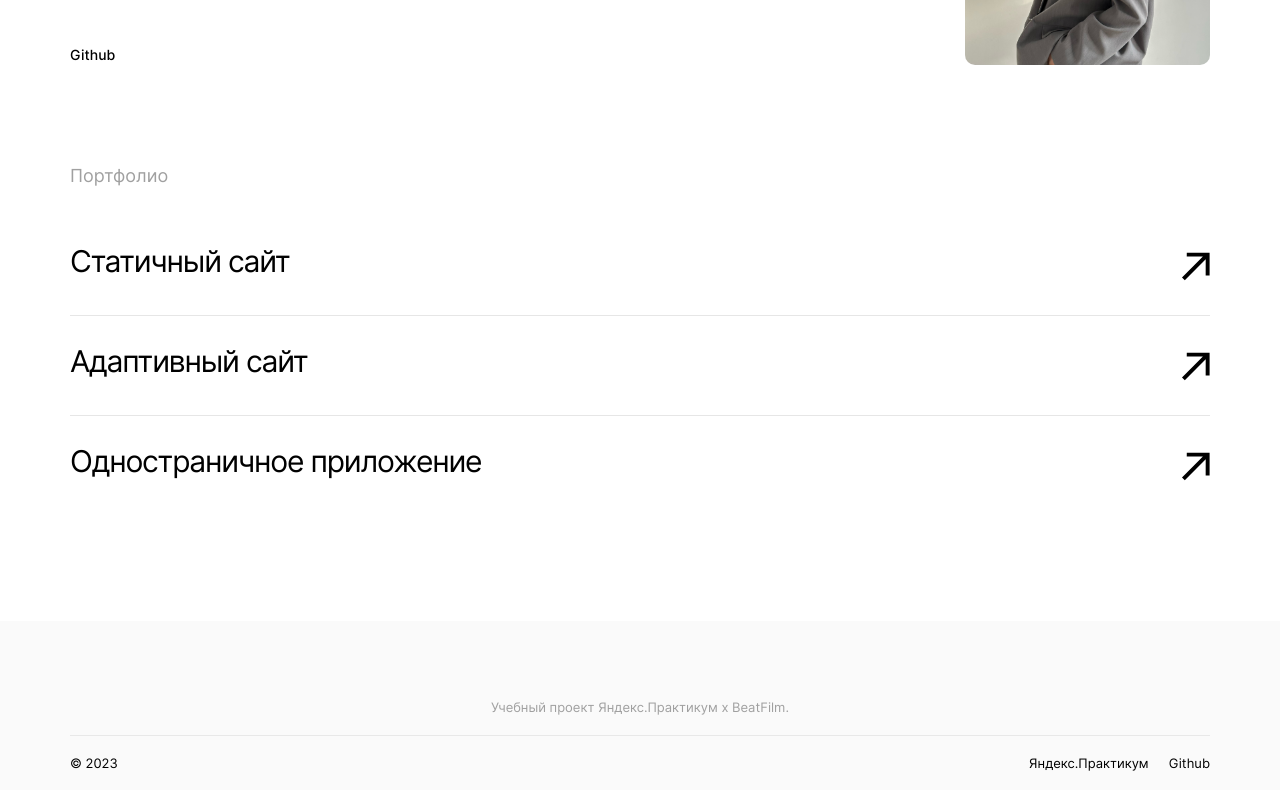
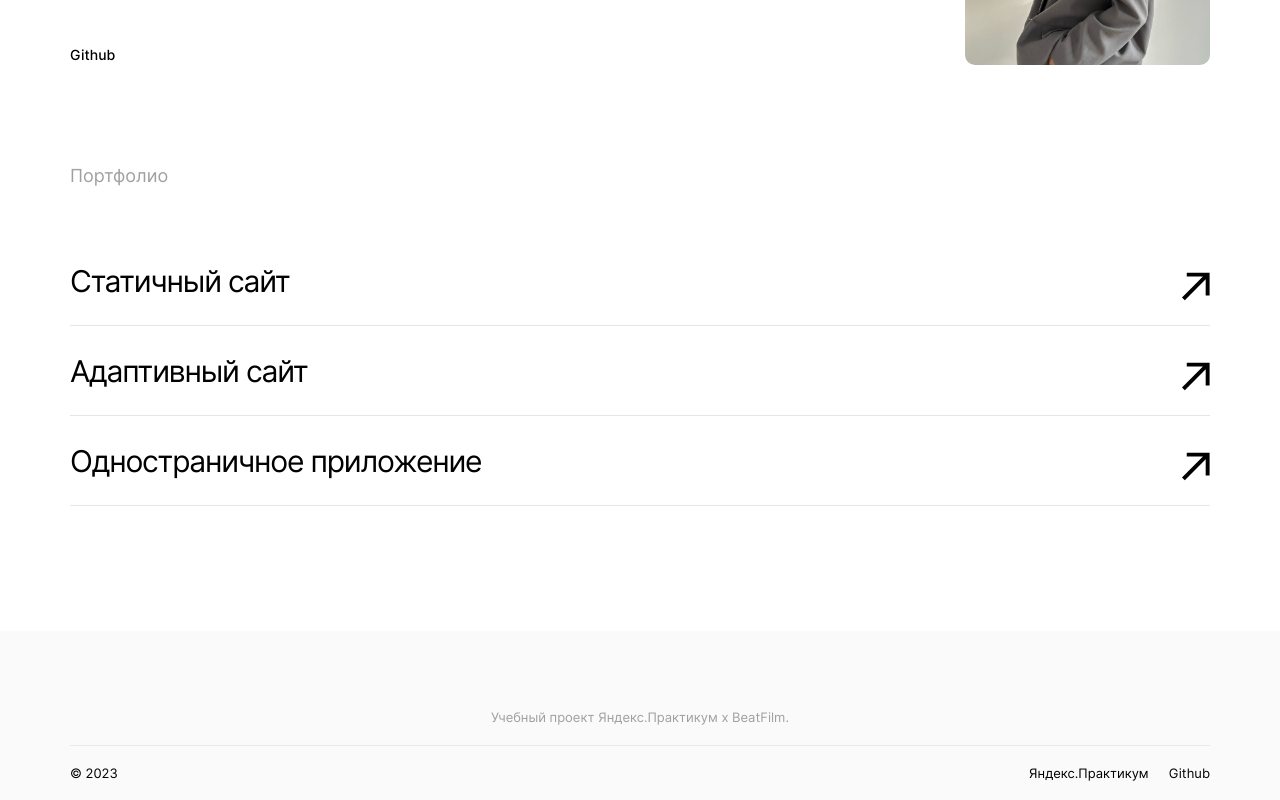
Before and after one commit to iranaumovich/movies-explorer-frontend, a React (Create React App) app: page / in a window 1280 px wide. Shown: the part 2353-3153 px from the top of the page. Built offline with nearby package versions, Linux system fonts and the light colour scheme.

Commit message:
fix: убрать абсолютное позицирование элементов

```diff
--- a/src/components/Navigation/Navigation.js
+++ b/src/components/Navigation/Navigation.js
@@ -35,12 +35,11 @@ function Navigation({ isMenuOpen }) {
           Сохранённые фильмы
         </Link>
       </div>
-      <div className="navigation__account link">
-        <Link to="/profile" className="navigation__account-link">
-          {" "}
+      <div className="navigation__account">
+        <Link to="/profile" className="navigation__account-link link">
+          <p className="navigation__account-text">Аккаунт</p>
+          <span className="navigation__account-icon"></span>
         </Link>
-        <p className="navigation__account-text">Аккаунт</p>
-        <span className="navigation__account-icon"></span>
       </div>
     </nav>
   );
--- a/src/components/Navigation/style.css
+++ b/src/components/Navigation/style.css
@@ -2,11 +2,17 @@
   display: flex;
 }
 
-.navigation__account {
+.navigation__link {
+  text-decoration: none;
+  color: #000000;
+}
+
+.navigation__account-link {
   display: flex;
   align-items: center;
   gap: 17px;
-  position: relative;
+  text-decoration: none;
+  color: #000000;
 }
 
 .navigation__account-text {
@@ -27,19 +33,6 @@
   background-size: 11.5px 14px;
   background-position: center center;
   border-radius: 4px;
-}
-
-.navigation__account-link {
-  position: absolute;
-  top: 0;
-  left: 0;
-  height: 100%;
-  width: 100%;
-}
-
-.navigation__link {
-  text-decoration: none;
-  color: #000000;
 }
 
 @media screen and (min-width: 1280px) {
--- a/src/components/Portfolio/Portfolio.js
+++ b/src/components/Portfolio/Portfolio.js
@@ -6,38 +6,35 @@ function Portfolio() {
     <article className="portfolio">
       <h2 className="portfolio__heading">Портфолио</h2>
       <ul className="portfolio__list">
-        <li className="portfolio__list-item link">
+        <li>
           <a
-            className="portfolio__link"
+            className="portfolio__link link"
             href="https://iranaumovich.github.io/how-to-learn"
             target="blank"
           >
-            {" "}
+            <p className="portfolio__link-text">Статичный сайт</p>
+            <span className="portfolio__link-arrow"></span>
           </a>
-          <p className="portfolio__link-text">Статичный сайт</p>
-          <span className="portfolio__link-arrow"></span>
         </li>
-        <li className="portfolio__list-item link">
+        <li>
           <a
-            className="portfolio__link"
+            className="portfolio__link link"
             href="https://iranaumovich.github.io/russian-travel"
             target="blank"
           >
-            {" "}
+            <p className="portfolio__link-text">Адаптивный сайт</p>
+            <span className="portfolio__link-arrow"></span>
           </a>
-          <p className="portfolio__link-text">Адаптивный сайт</p>
-          <span className="portfolio__link-arrow"></span>
         </li>
-        <li className="portfolio__list-item link">
+        <li>
           <a
-            className="portfolio__link"
+            className="portfolio__link link"
             href="https://tsupryk.mesto.nomoreparties.sbs"
             target="blank"
           >
-            {" "}
+            <p className="portfolio__link-text">Одностраничное приложение</p>
+            <span className="portfolio__link-arrow"></span>
           </a>
-          <p className="portfolio__link-text">Одностраничное приложение</p>
-          <span className="portfolio__link-arrow"></span>
         </li>
       </ul>
     </article>
--- a/src/components/Portfolio/style.css
+++ b/src/components/Portfolio/style.css
@@ -12,12 +12,30 @@
   color: #A0A0A0;
 }
 
+.portfolio__list {
+  list-style: none;
+  margin: 0;
+  padding: 0;
+}
+
+.portfolio__list-item:first-child {
+  padding-top: 0;
+}
+
+.portfolio__list-item:last-child {
+  padding-bottom: 0;
+  border-bottom: none;
+}
+
 .portfolio__link {
-  position: absolute;
-  top: 0;
-  left: 0;
-  height: 100%;
-  width: 100%;
+  display: flex;
+  justify-content:space-between;
+  padding-top: 20px;
+  padding-bottom: 9px;
+  border-bottom: 1px solid #E6E6E6;
+  position: relative;
+  text-decoration: none;
+  color: #000000;
 }
 
 .portfolio__link-arrow {
@@ -35,30 +53,6 @@
   font-weight: 400;
   line-height: 28px;
   letter-spacing: -0.72px;
-}
-
-.portfolio__list {
-  list-style: none;
-  margin: 0;
-  padding: 0;
-}
-
-.portfolio__list-item {
-  display: flex;
-  justify-content:space-between;
-  padding-top: 20px;
-  padding-bottom: 19px;
-  border-bottom: 1px solid #E6E6E6;
-  position: relative;
-}
-
-.portfolio__list-item:first-child {
-  padding-top: 0;
-}
-
-.portfolio__list-item:last-child {
-  padding-bottom: 0;
-  border-bottom: none;
 }
 
 @media screen and (min-width: 768px) {
--- a/src/components/SearchForm/SearchForm.js
+++ b/src/components/SearchForm/SearchForm.js
@@ -6,10 +6,10 @@ function SearchForm() {
     <div className="search-form">
       <div className="search-form__field">
         <input className="search-form__input" placeholder="Фильм" />
+        <button type="submit" className="search-form__btn">
+          Найти
+        </button>
       </div>
-      <button type="submit" className="search-form__btn">
-        Найти
-      </button>
     </div>
   );
 }
--- a/src/components/SearchForm/style.css
+++ b/src/components/SearchForm/style.css
@@ -1,22 +1,18 @@
 .search-form {
-  position: relative;
   width: 100%;
   flex: 1;
 }
 
 .search-form__btn {
   border: none;
+  width: 59px;
   font-size: 11px;
   color: #FFFFFF;
   padding: 8px 10px;
   min-height: 34px;
   border-radius: 48px;
-  margin: 0 7px;
+  margin: 7px;
   background-color: #2BE080;
-  position: absolute;
-  top: 50%;
-  transform: translateY(-50%);
-  right: 0;
   z-index: 1;
   cursor: pointer;
 }
```
